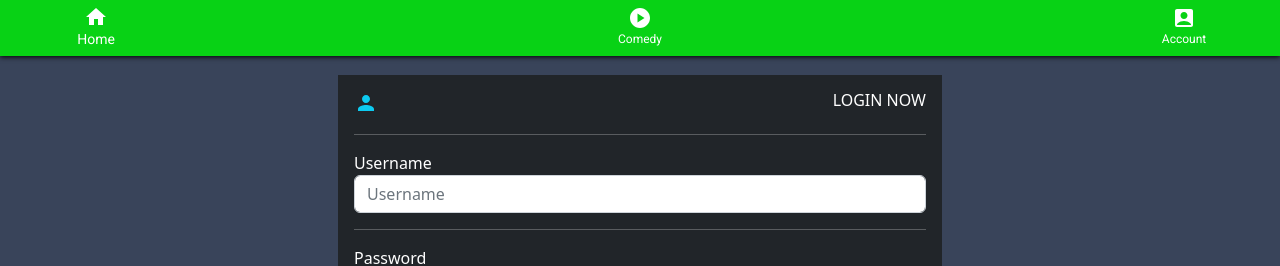
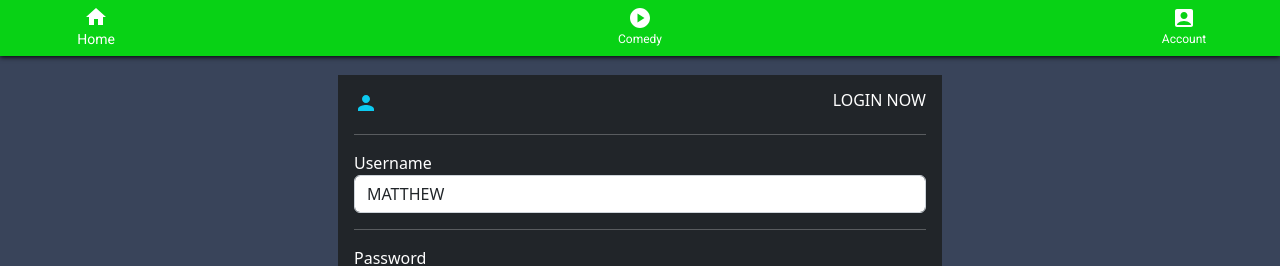
Before and after one commit to MbesseyGodwin/matt-tv-frontend, a React (Create React App) app: page /login in a window 1280 px wide. Shown: the top 266 px of the page. Built offline with nearby package versions, Linux system fonts and the light colour scheme.

Commit message:
Added static username

```diff
--- a/package.json
+++ b/package.json
@@ -14,13 +14,14 @@
         "@testing-library/react": "^11.1.0",
         "@testing-library/user-event": "^12.1.10",
         "axios": "^0.21.1",
+        "postcss-safe-parser": "^6.0.0",
         "react": "^17.0.1",
         "react-alice-carousel": "^2.2.2",
         "react-bootstrap": "^2.5.0",
         "react-dom": "^17.0.1",
         "react-player": "^2.11.0",
         "react-router-dom": "^6.6.2",
-        "react-scripts": "4.0.1",
+        "react-scripts": "^5.0.1",
         "web-vitals": "^0.2.4"
     },
     "scripts": {
--- a/src/Pages/Login/Login.js
+++ b/src/Pages/Login/Login.js
@@ -3,7 +3,7 @@ import Person from "@material-ui/icons/Person";
 import { useNavigate, Link } from "react-router-dom";
 
 const Login = () => {
-  const [username, setUserName] = useState("");
+  const [username, setUserName] = useState("MATTHEW");
   const [password, setPassword] = useState("");
   const [loginAuth, setLoginAuth] = useState(true);
   const [submitValue, setSubmitValue] = useState("Login Now");
```
Also changed, not shown: 2 other files (tests, documents, lock files or other folders).
